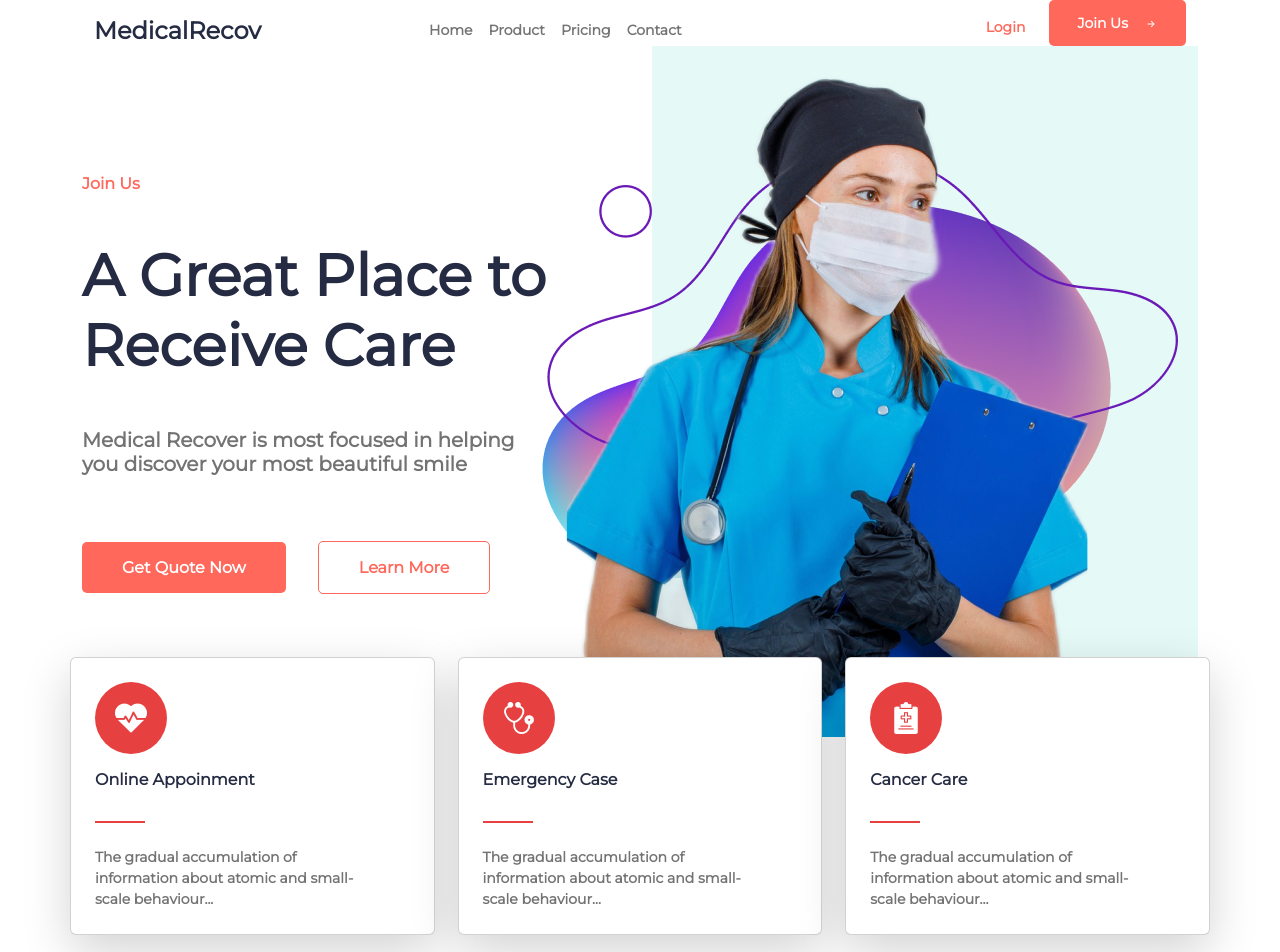
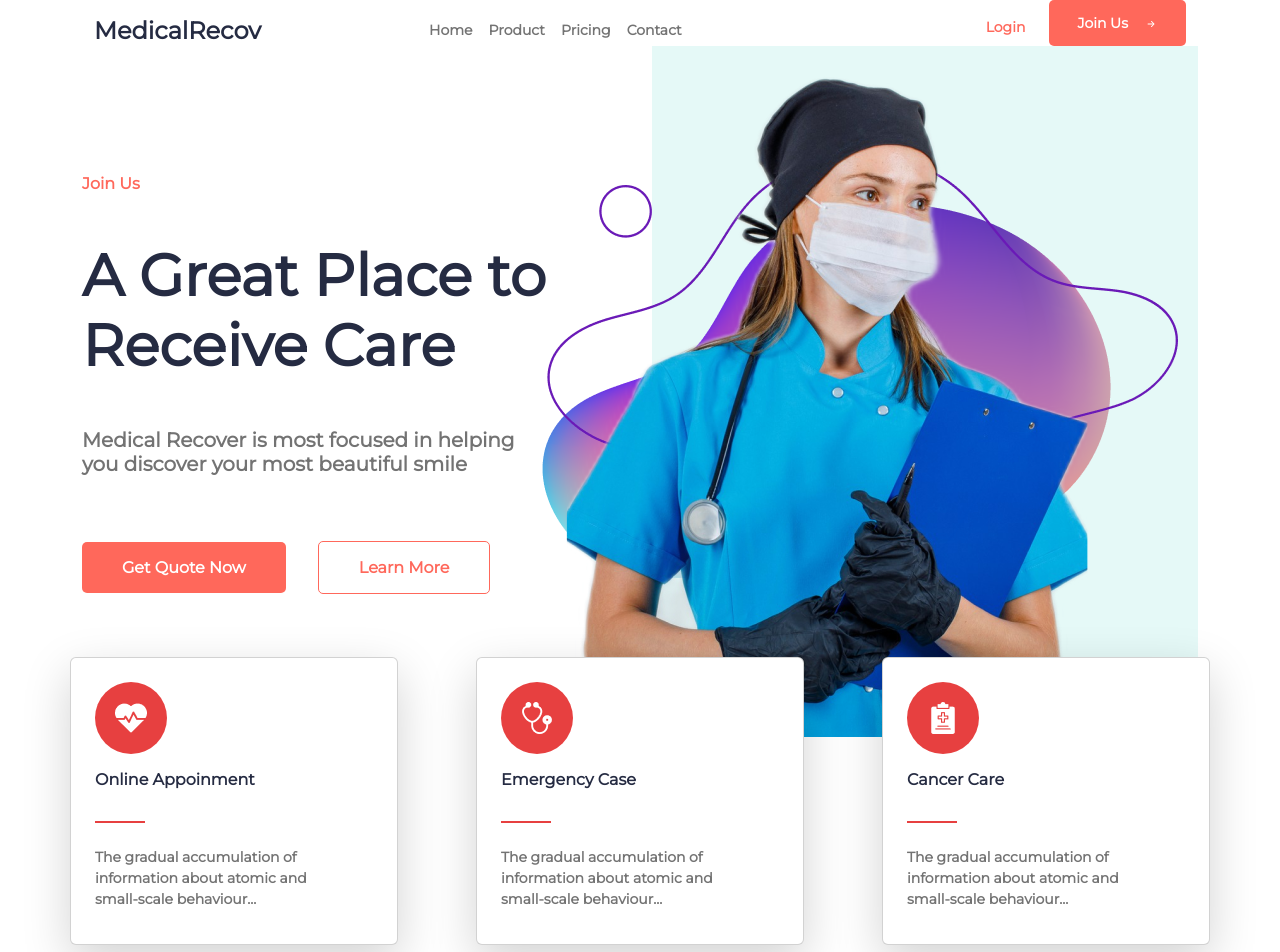
Before and after one commit to ranjankjha17/health_project, a React (Create React App) app: page / in a window 1280 px wide. Shown: the top 952 px of the page. Built offline with nearby package versions, Linux system fonts and the light colour scheme.

Commit message:
set card width

```diff
--- a/src/component/HeroBanner.jsx
+++ b/src/component/HeroBanner.jsx
@@ -13,7 +13,7 @@ const HeroBanner = () => {
           <a  href='#' className='button2'>Learn More</a>
         </div>
       </div>
-      <div className="col-sm-12 col-md-6 col-lg-6 col-xl-6 col-xxl-6">
+      <div className="col-12 col-sm-12 col-md-6 col-lg-6 col-xl-6 col-xxl-6">
         <div className='image_area'>
           <img src="./images/doctor.png" alt="doctor" className='mt-3 right_image'/>
         </div>
--- a/src/component/Navbars.jsx
+++ b/src/component/Navbars.jsx
@@ -28,7 +28,7 @@ const Navbars = () => {
       </ul>
       <ul className="navbar-nav ms-auto pr-10">
         <li className="nav-item">
-          <a className="nav-link h6" href=" #" style={{color:"#FF685B"}}>Login</a>
+          <a className="nav-link h6" href=" #" style={{color:"#FF685B",marginRight:"1rem"}}>Login</a>
         </li>
         <li className="nav-item">
           <a className="nav_button" href=" #" style={{color:"#ffffff"}}>
--- a/src/component/Services.jsx
+++ b/src/component/Services.jsx
@@ -34,7 +34,7 @@ const Services = () => {
     return (
         <div className='row z-index-2 d-flex justify-content-between' style={{marginTop:"-5rem",marginBottom:"5rem"}}>
             {data.map((e) => (
-                <div className='card col-4 shadow-md shadow-lg' key={e.id}>
+                <div className='card col-12 col-lg-4 col-xl-4 shadow-md shadow-lg' key={e.id}>
                     <div className='circle'>
                         <img src={e.image} alt={e.title}/>
                     </div>
--- a/src/component/styles/navbar.scss
+++ b/src/component/styles/navbar.scss
@@ -8,7 +8,7 @@
   font-weight: 700;
   color: var(--bs-light-text-color);
   text-decoration: none;
-  margin-left: 1rem;
+  // margin-left: 1rem;
 
 }
 .nav_button:hover{
--- a/src/component/styles/services.scss
+++ b/src/component/styles/services.scss
@@ -1,8 +1,12 @@
 .card {
     padding: 1.5rem;
     padding-right: 5rem;
+
+width: 328px;
+height: 288px;
+
     margin: 0;
-    max-width: 32%;
+    // max-width: 32%;
 }
 
 .circle {
```
